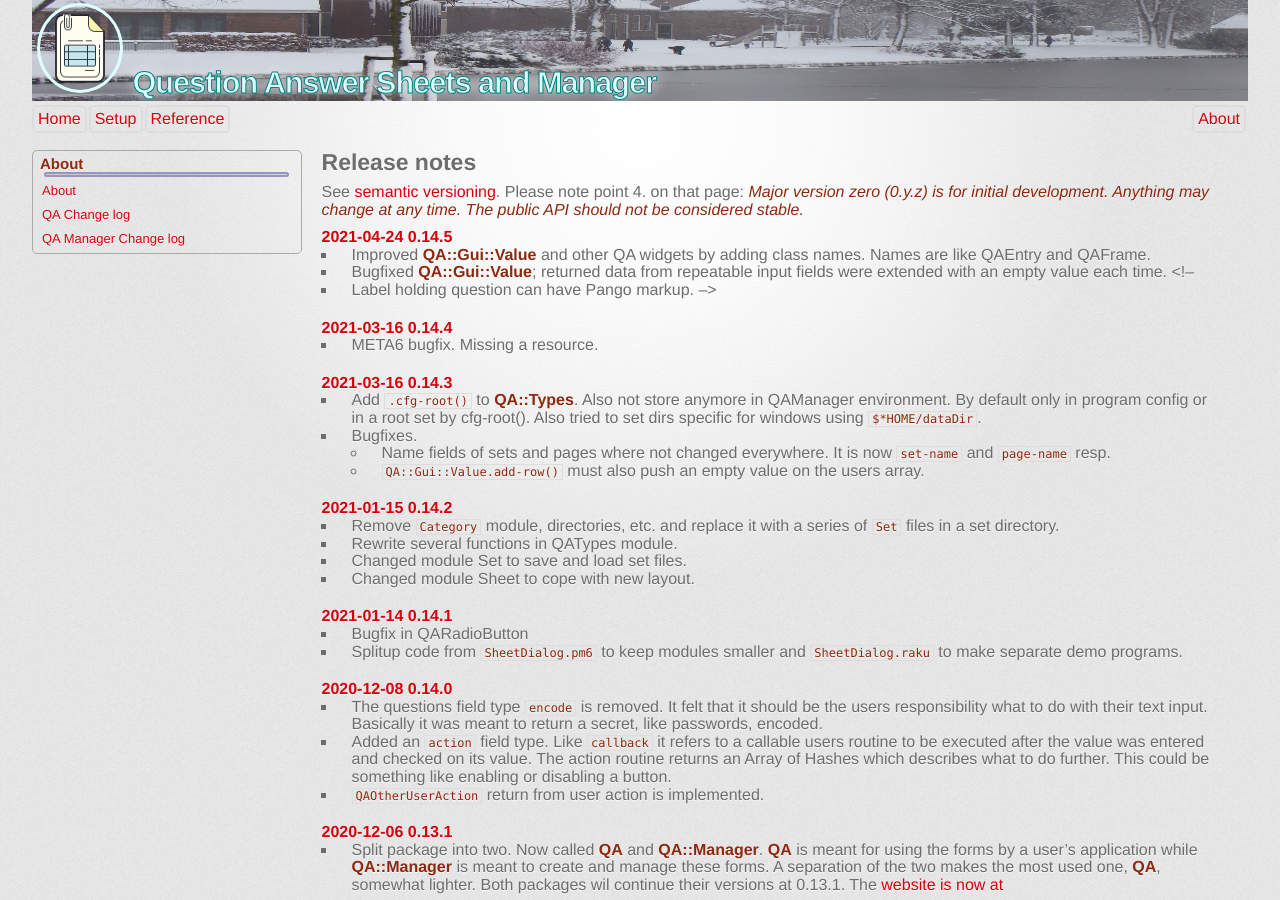
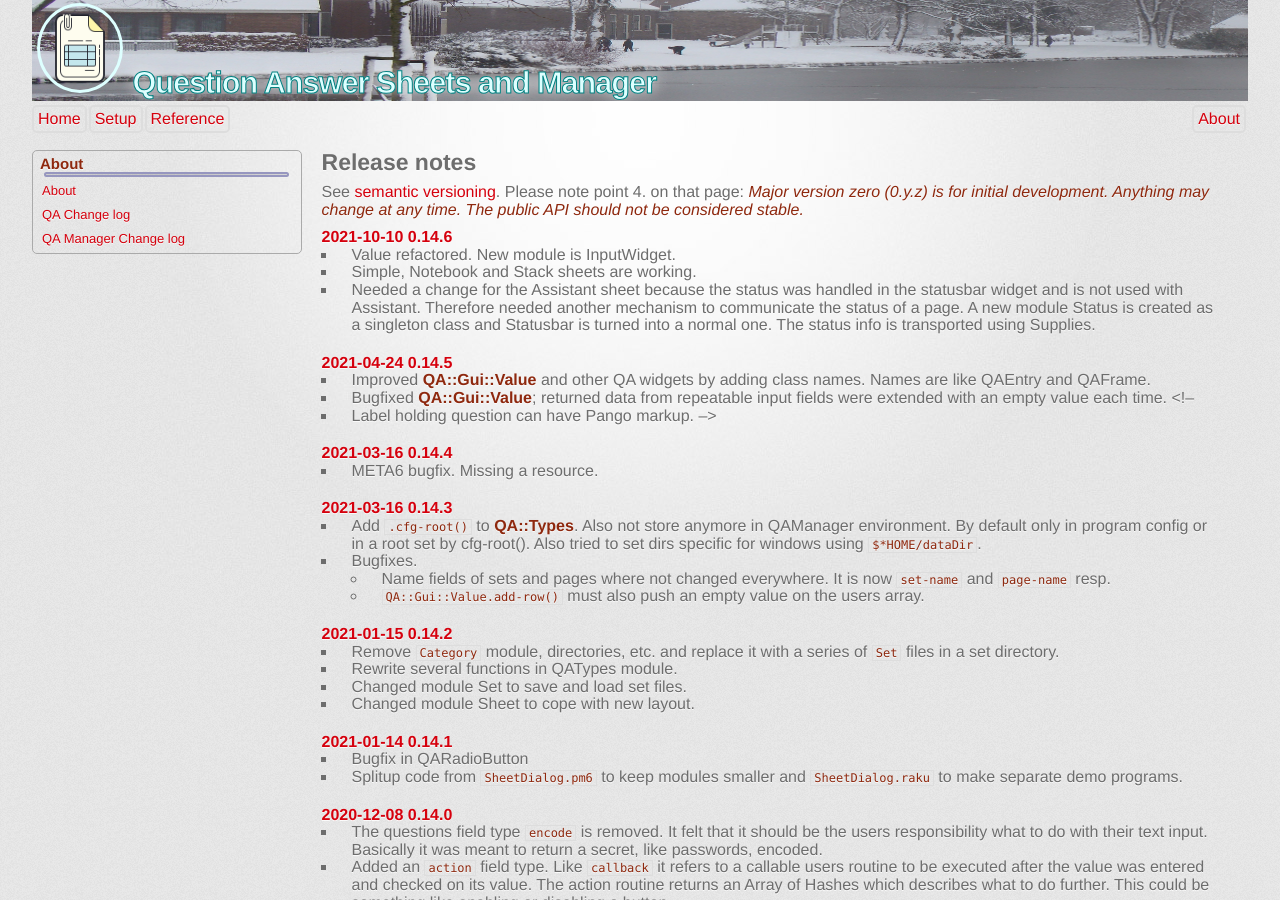
Before and after one commit to MARTIMM/question-answer, a Jekyll site: the page built from docs/content-docs/about/QA-release-notes.md, in a window 1280 px wide and 900 px high. Built offline with Jekyll 4.4.1, drawn with Linux system fonts in a browser that asks for light colours; some web fonts are replaced.

Commit message:
version and notes

```diff
--- a/META6.json
+++ b/META6.json
@@ -17,6 +17,7 @@
   "provides": {
     "QA::Gui::Dialog": "lib/QA/Gui/Dialog.pm6",
     "QA::Gui::Frame": "lib/QA/Gui/Frame.pm6",
+    "QA::Gui::InputWidget": "lib/QA/Gui/InputWidget.rakumod",
     "QA::Gui::OkMsgDialog": "lib/QA/Gui/OkMsgDialog.pm6",
     "QA::Gui::Page": "lib/QA/Gui/Page.pm6",
     "QA::Gui::QACheckButton": "lib/QA/Gui/QACheckButton.pm6",
@@ -31,6 +32,7 @@
     "QA::Gui::QATextView": "lib/QA/Gui/QATextView.pm6",
     "QA::Gui::Question": "lib/QA/Gui/Question.pm6",
     "QA::Gui::Set": "lib/QA/Gui/Set.pm6",
+    "QA::Gui::SheetAssistant": "lib/QA/Gui/SheetAssistant.rakumod",
     "QA::Gui::SheetNotebook": "lib/QA/Gui/SheetNotebook.pm6",
     "QA::Gui::SheetSimple": "lib/QA/Gui/SheetSimple.pm6",
     "QA::Gui::SheetStack": "lib/QA/Gui/SheetStack.pm6",
@@ -41,6 +43,7 @@
     "QA::Question": "lib/QA/Question.pm6",
     "QA::Set": "lib/QA/Set.pm6",
     "QA::Sheet": "lib/QA/Sheet.pm6",
+    "QA::Status": "lib/QA/Status.rakumod",
     "QA::Types": "lib/QA/Types.pm6"
   },
 
--- a/docs/content-docs/about/QA-release-notes.md
+++ b/docs/content-docs/about/QA-release-notes.md
@@ -7,6 +7,11 @@ layout: sidebar
 # Release notes
 
 See [semantic versioning](http://semver.org/). Please note point 4. on that page: **_Major version zero (0.y.z) is for initial development. Anything may change at any time. The public API should not be considered stable._**
+
+#### 2021-10-10 0.14.6
+* Value refactored. New module is InputWidget.
+* Simple, Notebook and Stack sheets are working.
+* Needed a change for the Assistant sheet because the status was handled in the statusbar widget and is not used with Assistant. Therefore needed another mechanism to communicate the status of a page. A new module Status is created as a singleton class and Statusbar is turned into a normal one. The status info is transported using Supplies.
 
 #### 2021-04-24 0.14.5
 * Improved **QA::Gui::Value** and other QA widgets by adding class names. Names are like QAEntry and QAFrame.
```
